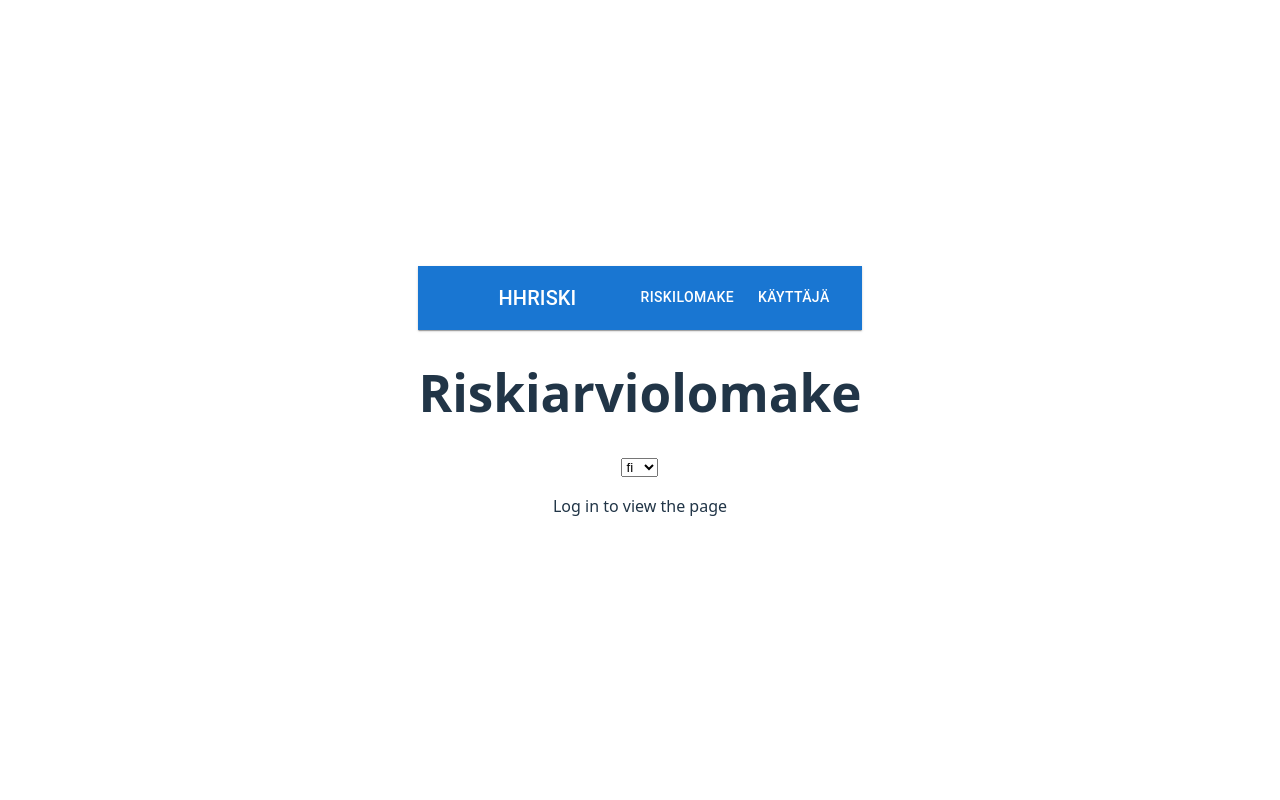
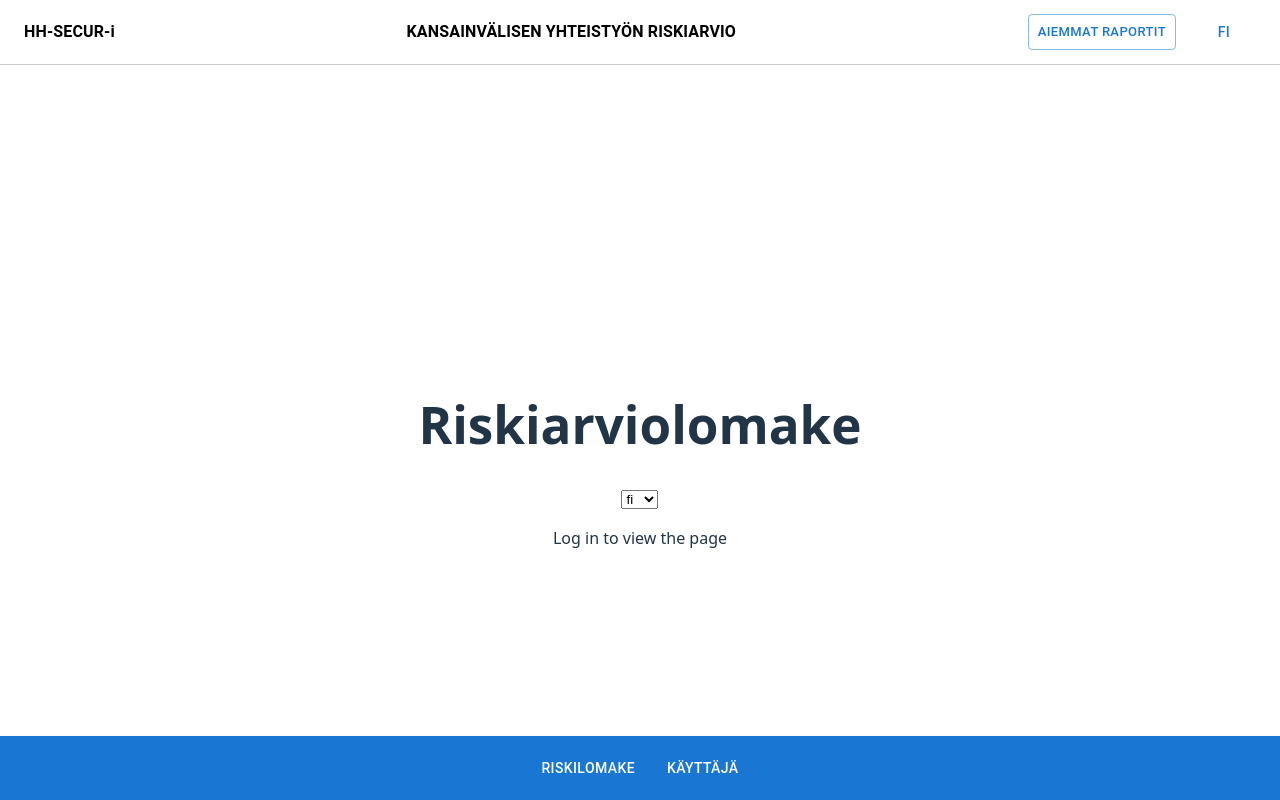
Before and after one commit to haagahelia/HH-SECUR-i, a React (Vite) app in the folder hh-riski/: page / in a window 1280 px wide. Built offline with nearby package versions, Linux system fonts and the light colour scheme.

Commit message:
NavBar functionality and styling added initialized InfoBox

```diff
--- a/hh-riski/src/Components/FormPage.tsx
+++ b/hh-riski/src/Components/FormPage.tsx
@@ -4,7 +4,7 @@ import { useCurrentUser } from "../context/UserContext";
 import CooperationRiskForm from "./Form/CooperationRiskForm";
 
 import Navbar from "./Layout/Navbar";
-
+import InfoBox from "./Layout/InfoBox";
 
 const languages = [
   {
@@ -29,7 +29,8 @@ const FormPage = () => {
 
   return (
     <>
-      <Navbar language={selectedLanguage} />
+      <Navbar language={selectedLanguage}
+        setLanguage={setSelectedLanguage} />
 
       <div>
         {user && (
--- /dev/null
+++ b/hh-riski/src/Components/Layout/InfoBox.tsx
@@ -0,0 +1,25 @@
+import { Paper, Typography } from "@mui/material";
+
+type InfoBoxProps = {
+  language: "fi" | "en";
+};
+
+const InfoBox = ({ language }: InfoBoxProps) => {
+  return (
+    <Paper
+      sx={{
+        backgroundColor: "#d9edf7",
+        padding: 2,
+        border: "1px solid #bce8f1",
+      }}
+    >
+      <Typography sx={{ whiteSpace: "pre-line" }}>
+        {language === "fi"
+          ? "Tervetuloa käyttämään Haaga-Helian kansainvälisen yhteistyön riskiarviointisovellusta. Täyttämällä arvioitavan yhteistyön perustiedot, saat arvion sekä yhteistyön kokonaisriskitasosta että keskeisten kv-yhteistyön yksittäisistä riskeistä. Lisäksi saat ohjeita ja lisätietoja tunnistettujen riskien hallitsemiseksi. Sovellus on tarkoitettu tutkimus-, opetus- ja liikkuvuusyhteistyön arvioimiseen, ja sen käyttäminen muihin tarkoituksiin ei ole suotavaa. Sovellukseen liittyviä kommentteja ja kysymyksiä voit lähettää: esimerkki-osoite@helsinki.fi"
+    : "Welcome to the Haaga-Helia international cooperation risk assessment tool. By filling in the basic information of the cooperation being assessed, you will receive an evaluation of both the overall risk level of the cooperation and the key individual risks related to international cooperation. In addition, you will receive guidance and further information for managing identified risks. The tool is intended for assessing research, education, and mobility cooperation, and its use for other purposes is not recommended. You can send comments and questions related to the tool to: example-address@helsinki.fi"}
+      </Typography>
+    </Paper>
+  );
+};
+
+export default InfoBox;
--- a/hh-riski/src/Components/Layout/Navbar.tsx
+++ b/hh-riski/src/Components/Layout/Navbar.tsx
@@ -1,19 +1,81 @@
-import { AppBar, Toolbar, Typography, Button, Box } from "@mui/material";
+import { AppBar, Toolbar, Typography, Button, Box, Slide, useScrollTrigger } from "@mui/material";
 import { Link as RouterLink } from "react-router-dom";
 
 type NavbarProps = {
     language: "fi" | "en";
+    setLanguage: (lang: "fi" | "en") => void;
 };
 
-const Navbar = ({ language }: NavbarProps) => {
+function HideOnScroll(props: { children: React.ReactElement }) {
+    const trigger = useScrollTrigger();
+
     return (
-        <AppBar position="static" color="primary" elevation={1}>
-            <Toolbar>
-                <Typography variant="h6" sx={{ flexGrow: 1 }}>
-                    HHRISKI
+        <Slide appear={false} direction="down" in={!trigger}>
+            {props.children}
+        </Slide>
+    );
+}
+
+
+const Navbar = ({ language, setLanguage }: NavbarProps) => {
+    return (
+        <>
+            {/* YLÄPALKKI */}
+            <HideOnScroll>
+                <AppBar
+                    position="fixed"
+                    elevation={0}
+                    sx={{
+                        backgroundColor: "#ffffff",
+                        color: "#000",
+                        borderBottom: "1px solid #ccc",
+                    }}
+                >
+                    <Toolbar sx={{ display: "flex", justifyContent: "space-between" }}>
+
+                        {/*(logo placeholder) */}
+                        <Typography sx={{ fontWeight: "bold" }}>
+                            HH-SECUR-i
                         </Typography>
 
-                <Box sx={{ display: "flex", gap: 1 }}>
+
+                        <Typography sx={{ fontWeight: "bold" }}>
+                            {language === "fi"
+                                ? "KANSAINVÄLISEN YHTEISTYÖN RISKIARVIO"
+                                : "RISK ASSESSMENT"}
+                        </Typography>
+
+
+                        <Box sx={{ display: "flex", gap: 2 }}>
+                            <Button variant="outlined" size="small">
+                                {language === "fi" ? "AIEMMAT RAPORTIT" : "REPORTS"}
+                            </Button>
+                            {/* placeholder kielivalikolle */}
+                            <Button
+                                variant="text"
+                                onClick={() =>
+                                    setLanguage(language === "fi" ? "en" : "fi")
+                                }
+                            >
+                                {language.toUpperCase()}
+                            </Button>
+                        </Box>
+
+                    </Toolbar>
+                </AppBar>
+            </HideOnScroll>
+
+            <AppBar
+                position="fixed"
+                color="primary"
+                elevation={1}
+                sx={{
+                    top: "auto",
+                    bottom: 0,
+                }}
+            >
+                <Toolbar sx={{ justifyContent: "center" }}>
+                    <Box sx={{ display: "flex", gap: 2 }}>
                         <Button color="inherit" component={RouterLink} to="/">
                             {language === "fi" ? "Riskilomake" : "Risk form"}
                         </Button>
@@ -24,6 +86,9 @@ const Navbar = ({ language }: NavbarProps) => {
                     </Box>
                 </Toolbar>
             </AppBar>
+            <Box sx={{ height: "64px" }} />
+            <Box sx={{ height: "64px" }} />
+        </>
     );
 };
 
--- a/hh-riski/src/Components/UserPage.tsx
+++ b/hh-riski/src/Components/UserPage.tsx
@@ -9,7 +9,8 @@ const UserPage = () => {
     const [selectedLanguage, setSelectedLanguage] = useState<"fi" | "en">("fi");
     return (
         <>
-      <Navbar language={selectedLanguage} />
+      <Navbar language={selectedLanguage}
+        setLanguage={setSelectedLanguage} />
 
       <div>
         {user && <p>Logged in as {user.username}</p>}
```
Lines whose indentation alone changed are shown as unchanged.
